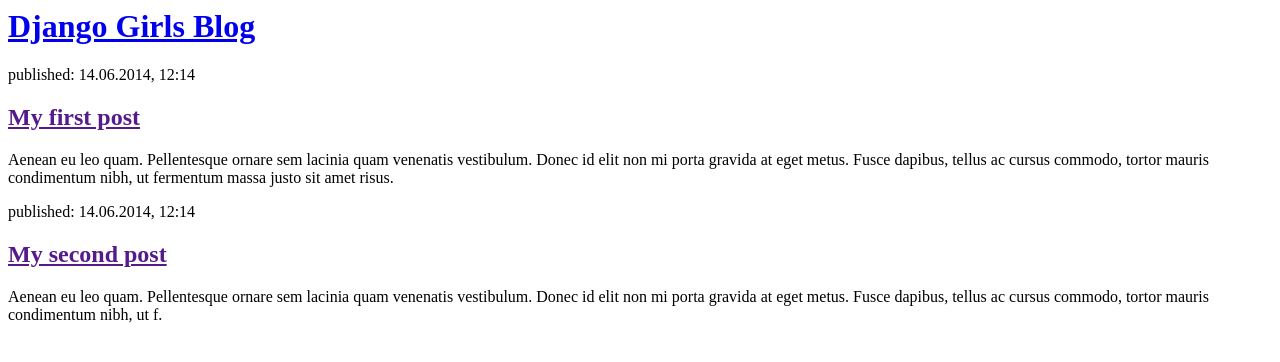
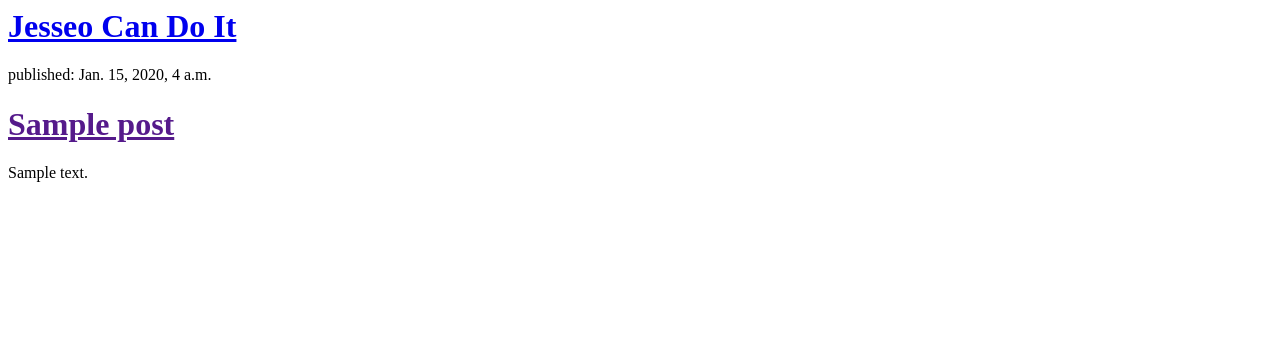
Before and after one commit to themissjessie/jesseo-blog, a Django app: template blog/templates/blog/post_list.html in a window 1280 px wide. Shown: the top 362 px of the page. Run offline with Django 3.2, Linux system fonts and the light colour scheme; the template is opened without the code that fills it: values that come from a table or form of the project are taken from there, others are empty; tables that the repository leaves empty hold one stand-in row (values such as "Sample post").

Commit message:
Modified templates to dynamically display posts from database, added line breaks beteen post lists, and customized the title.

```diff
--- a/blog/models.py
+++ b/blog/models.py
@@ -1,6 +1,5 @@
 from django.db import models
 from django.utils import timezone
-
 
 
 class Post(models.Model):
--- a/blog/templates/blog/post_list.html
+++ b/blog/templates/blog/post_list.html
@@ -1,22 +1,16 @@
 <html>
     <head>
-        <title>Django Girls blog</title>
+        <title>Jesseo Can Do It</title>
     </head>
     <body>
         <div>
-            <h1><a href="/">Django Girls Blog</a></h1>
+            <h1><a href="/">Jesseo Can Do It</a></h1>
         </div>
 
-        <div>
-            <p>published: 14.06.2014, 12:14</p>
-            <h2><a href="">My first post</a></h2>
-            <p>Aenean eu leo quam. Pellentesque ornare sem lacinia quam venenatis vestibulum. Donec id elit non mi porta gravida at eget metus. Fusce dapibus, tellus ac cursus commodo, tortor mauris condimentum nibh, ut fermentum massa justo sit amet risus.</p>
-        </div>
-
-        <div>
-            <p>published: 14.06.2014, 12:14</p>
-            <h2><a href="">My second post</a></h2>
-            <p>Aenean eu leo quam. Pellentesque ornare sem lacinia quam venenatis vestibulum. Donec id elit non mi porta gravida at eget metus. Fusce dapibus, tellus ac cursus commodo, tortor mauris condimentum nibh, ut f.</p>
-        </div>
-    </body>
-</html>
+{% for post in posts %}
+    <div>
+        <p>published: {{ post.published_date }}</p>
+        <h1><a href="">{{ post.title }}</a></h1>
+        <p>{{ post.text|linebreaksbr }}</p>
+    </div>
+{% endfor %}
--- a/blog/views.py
+++ b/blog/views.py
@@ -1,4 +1,8 @@
 from django.shortcuts import render
+from django.utils import timezone
+from .models import Post
+
 
 def post_list(request):
-    return render(request, 'blog/post_list.html', {})
+    posts = Post.objects.filter(published_date__lte=timezone.now()).order_by('published_date')
+    return render(request, 'blog/post_list.html', {'posts': posts})
```
